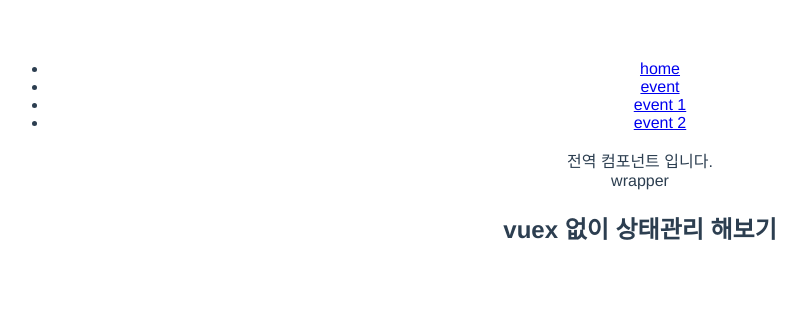
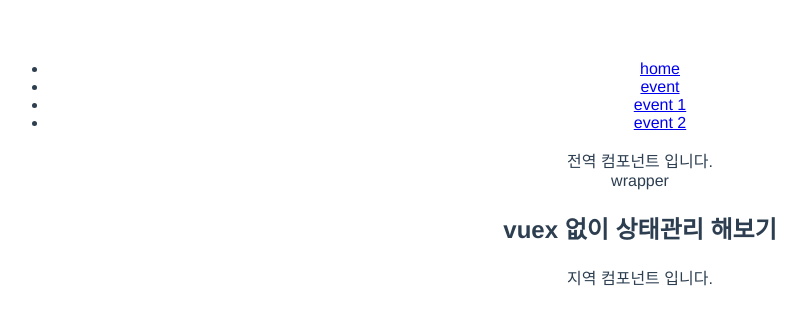
Before and after one commit to radlohead/vue-study, a Vue app: page /#/event in a window 1280 px wide. Shown: the top 324 px of the page, without its empty margins (0-806 px from the left). Built offline with nearby package versions, Linux system fonts and the light colour scheme.

Commit message:
지역 컴포넌트 등록

```diff
--- a/src/components/Event.vue
+++ b/src/components/Event.vue
@@ -3,15 +3,23 @@
     wrapper
     <h1>{{ title }}</h1>
     <h2>{{ num }}</h2>
+    <my-component></my-component>
   </section>
 </template>
 
 <script>
+const Child = {
+  template: "<div>지역 컴포넌트 입니다.</div>"
+};
+
 export default {
   name: "Event",
   props: {
     title: String,
     num: String
+  },
+  components: {
+    "my-component": Child
   }
 };
 </script>
```
